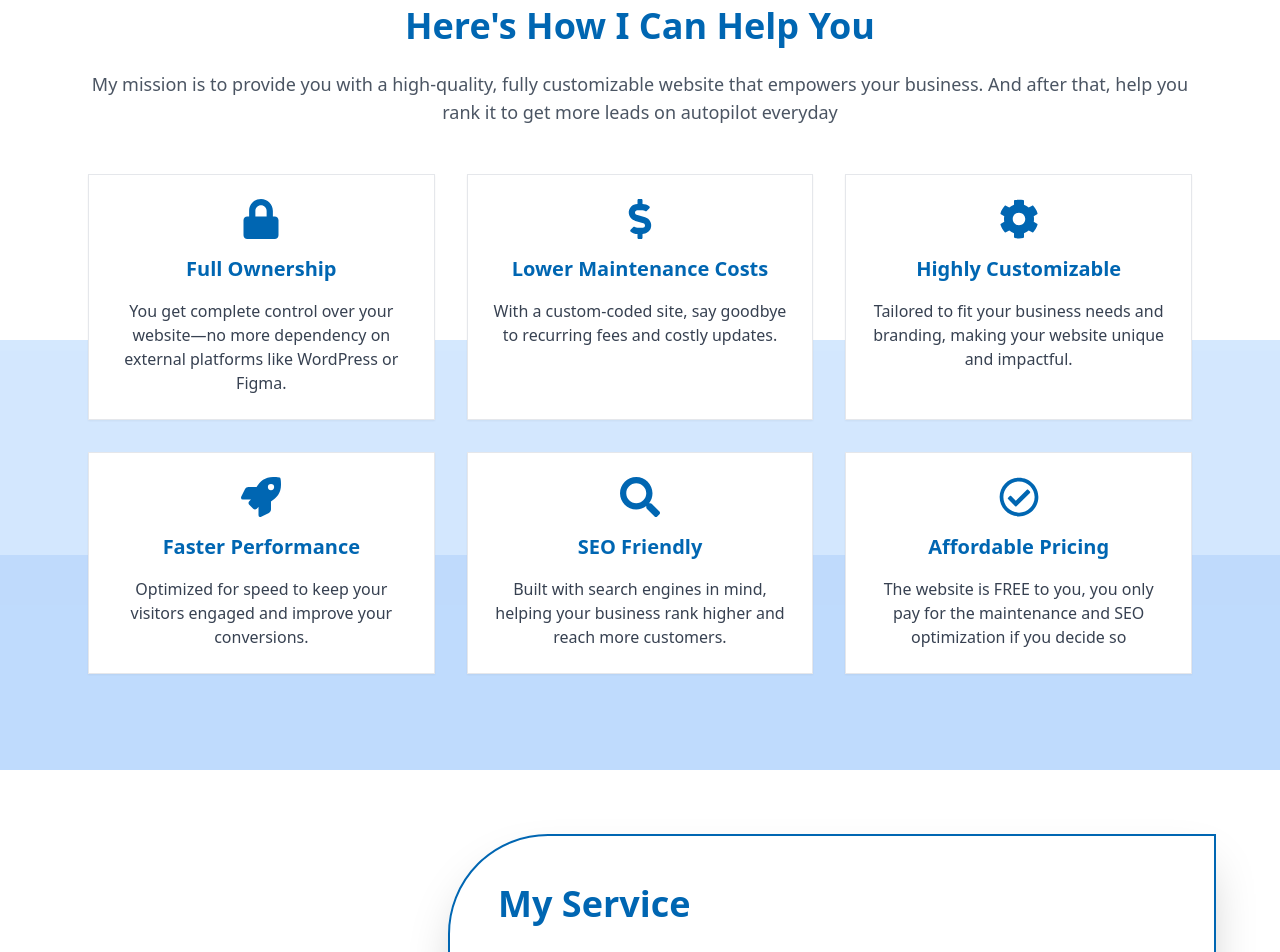
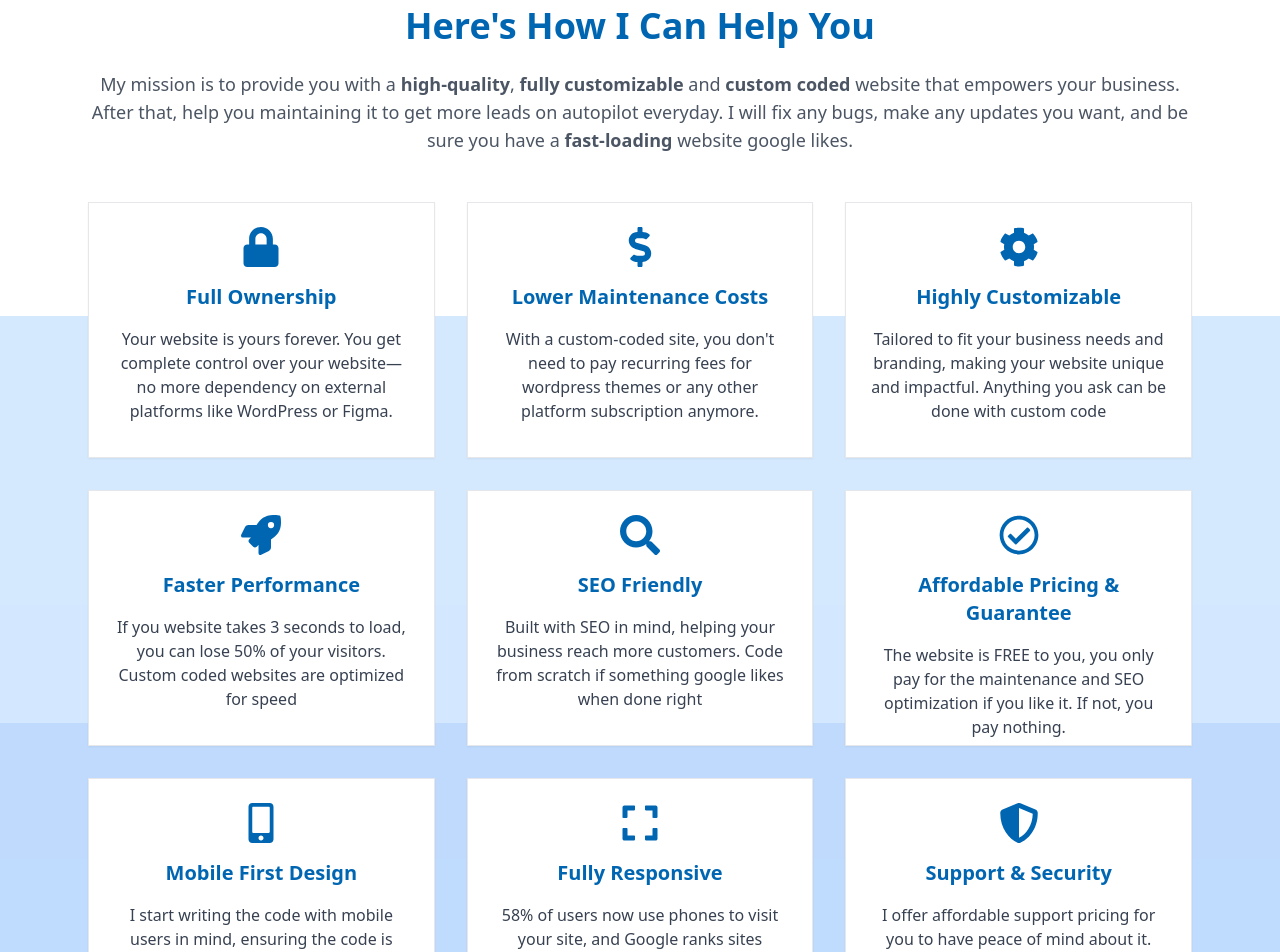
Before and after one commit to martinvega2003/web-dev-portfolio-v1, a React (Vite) app in the folder portfolio-vegma/: page / in a window 1280 px wide. Shown: the part 2000-2952 px from the top of the page. Built offline with nearby package versions, Linux system fonts and the light colour scheme.

Commit message:
In this commit, the benefits section design was modified.

```diff
--- a/portfolio-vegma/src/components/sections/BenefitsSection.jsx
+++ b/portfolio-vegma/src/components/sections/BenefitsSection.jsx
@@ -6,30 +6,34 @@ import {
   FaRocket,
   FaSearch,
   FaCog,
+  FaMobileAlt,
+  FaExpand,
+  FaShieldAlt
 } from "react-icons/fa";
 
 const BenefitsSection = () => {
   return (
     <div className="relative py-24 bg-white text-gray-800">
       <div className="absolute inset-0 opacity-40">
-        <div className="h-1/3 md:h-2/4 w-full bg-transparent"></div>
-        <div className="h-1/3 md:h-1/4 w-full bg-blue-300"></div>
-        <div className="h-1/3 md:h-1/4 w-full bg-blue-400"></div>
+        <div className="h-1/3 md:h-1/3 w-full bg-transparent"></div>
+        <div className="h-1/3 md:h-1/3 w-full bg-blue-300"></div>
+        <div className="h-1/3 md:h-1/3 w-full bg-blue-400"></div>
       </div>
       <div className="relative max-w-6xl mx-auto px-6 text-center z-10">
         <h2 className="text-4xl font-bold text-accent mb-6">
           Here's How I Can Help You
         </h2>
         <p className="text-lg text-gray-600 mb-12">
-          My mission is to provide you with a high-quality, fully customizable
-          website that empowers your business. And after that, help you rank it
-          to get more leads on autopilot everyday
+          My mission is to provide you with a <strong>high-quality</strong>, <strong>fully customizable </strong>
+          and <strong>custom coded</strong> website that empowers your business. After that, help you maintaining it
+          to get more leads on autopilot everyday. I will fix any bugs, make any updates you want,
+          and be sure you have a <strong>fast-loading</strong> website google likes.
         </p>
         <div className="grid grid-cols-1 md:grid-cols-2 lg:grid-cols-3 gap-8">
           {benefits.map((benefit, index) => (
             <div
               key={index}
-              className="bg-white p-6 border shadow-sm transition duration-300 transform cursor-pointer group
+              className="bg-white h-64 p-6 border shadow-sm transition duration-300 transform cursor-pointer group
               hover:scale-105 hover:bg-gradient-to-r hover:from-blue-500 hover:to-accent"
             >
               <div
@@ -62,38 +66,56 @@ const benefits = [
   {
     title: "Full Ownership",
     description:
-      "You get complete control over your website—no more dependency on external platforms like WordPress or Figma.",
+      "Your website is yours forever. You get complete control over your website—no more dependency on external platforms like WordPress or Figma.",
     icon: <FaLock size={40} />,
   },
   {
     title: "Lower Maintenance Costs",
     description:
-      "With a custom-coded site, say goodbye to recurring fees and costly updates.",
+      "With a custom-coded site, you don't need to pay recurring fees for wordpress themes or any other platform subscription anymore.",
     icon: <FaDollarSign size={40} />,
   },
   {
     title: "Highly Customizable",
     description:
-      "Tailored to fit your business needs and branding, making your website unique and impactful.",
+      "Tailored to fit your business needs and branding, making your website unique and impactful. Anything you ask can be done with custom code",
     icon: <FaCog size={40} />,
   },
   {
     title: "Faster Performance",
     description:
-      "Optimized for speed to keep your visitors engaged and improve your conversions.",
+      "If you website takes 3 seconds to load, you can lose 50% of your visitors. Custom coded websites are optimized for speed",
     icon: <FaRocket size={40} />,
   },
   {
     title: "SEO Friendly",
     description:
-      "Built with search engines in mind, helping your business rank higher and reach more customers.",
+      "Built with SEO in mind, helping your business reach more customers. Code from scratch if something google likes when done right",
     icon: <FaSearch size={40} />,
   },
   {
-    title: "Affordable Pricing",
+    title: "Affordable Pricing & Guarantee",
     description:
-      "The website is FREE to you, you only pay for the maintenance and SEO optimization if you decide so",
+      "The website is FREE to you, you only pay for the maintenance and SEO optimization if you like it. If not, you pay nothing.",
     icon: <FaRegCheckCircle size={40} />,
+  },
+  {
+    title: "Mobile First Design",
+    description:
+      "I start writing the code with mobile users in mind, ensuring the code is cleaner when making it responsive for all screen sizes.",
+    icon: <FaMobileAlt size={40} />, // Updated icon
+  },
+  {
+    title: "Fully Responsive",
+    description:
+      "58% of users now use phones to visit your site, and Google ranks sites optimized for these devices higher. Don't lose more than half of your leads.",
+    icon: <FaExpand size={40} />, // Updated icon
+  },
+  {
+    title: "Support & Security",
+    description:
+      "I offer affordable support pricing for you to have peace of mind about it. Your site will be highly secure (custom coded) and free of any bugs or flaws.",
+    icon: <FaShieldAlt size={40} />, // Updated icon
   },
 ];
 
```
